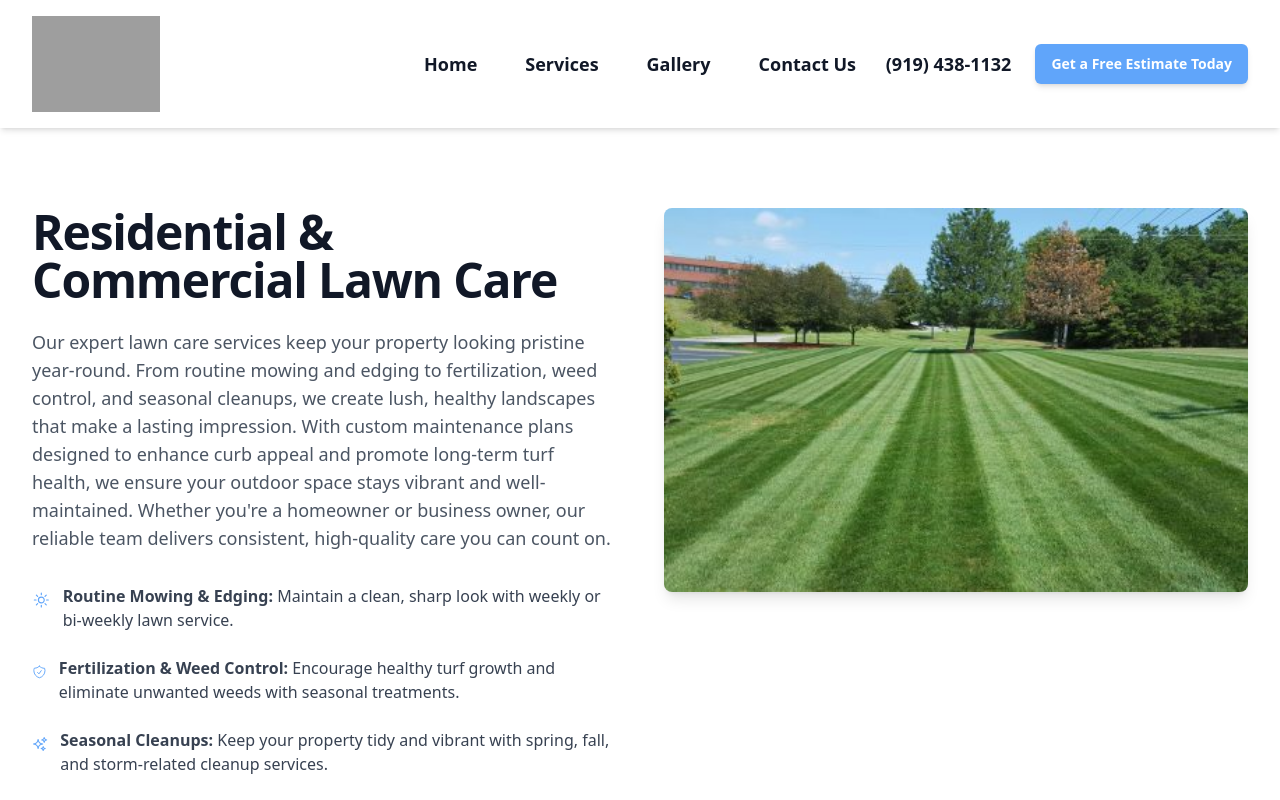
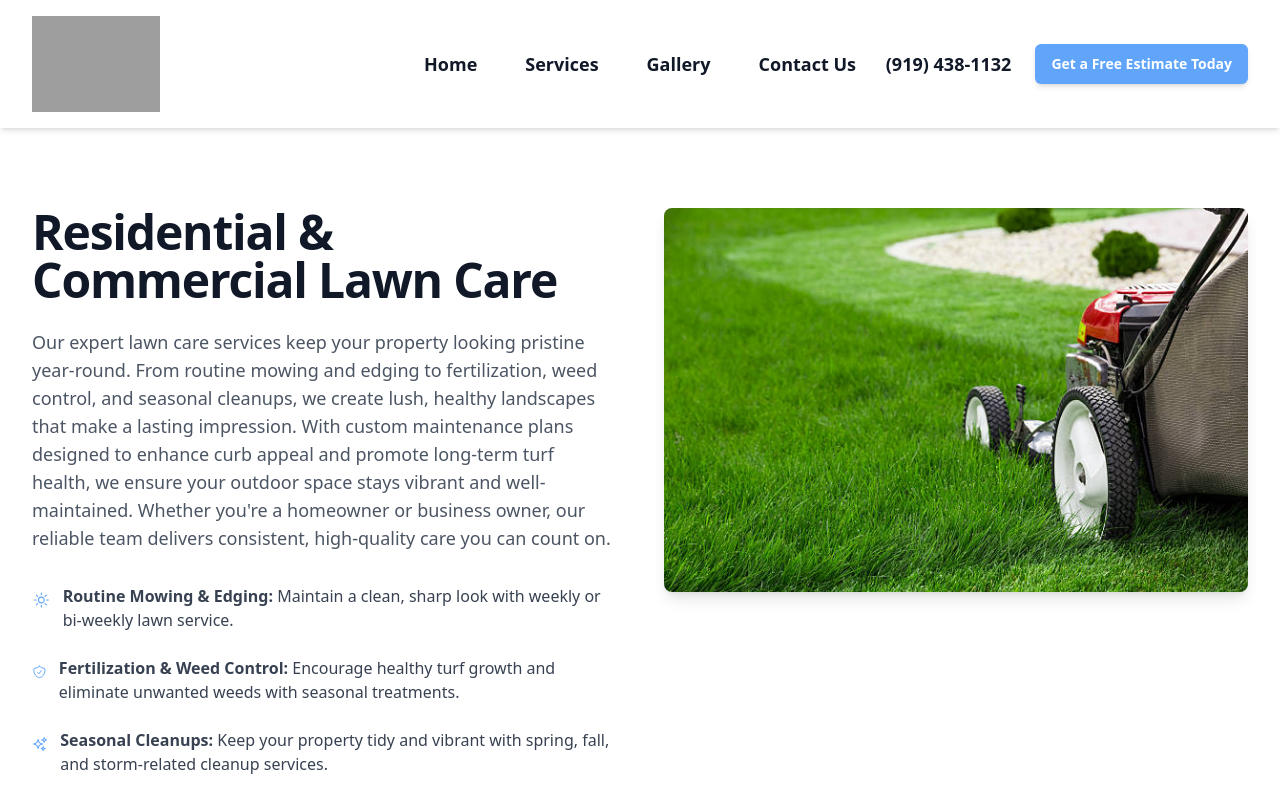
Before and after one commit to chancecaccamise/memorysmithFacilityServices, a Next.js app: page /services/lawncare in a window 1280 px wide. Shown: the top 800 px of the page. Built offline with nearby package versions, Linux system fonts and the light colour scheme; grey boxes are pictures that could not be loaded.

Commit message:
Changed lawncareLanding Image

```diff
--- a/components/demos/ui/lawncareLanding.tsx
+++ b/components/demos/ui/lawncareLanding.tsx
@@ -45,7 +45,7 @@ export default function LawncareLanding() {
         {/* Right Column: Image */}
         <div className="relative h-96 w-full">
           <Image
-            src="/lawncare.jpg" // Replace with your actual lawncare image path
+            src="/lawncareNew.jpg" // Replace with your actual lawncare image path
             alt="Lawncare team working on residential yard"
             layout="fill"
             objectFit="cover"
```
Also changed, not shown: public/lawncareNew.jpg (added).
